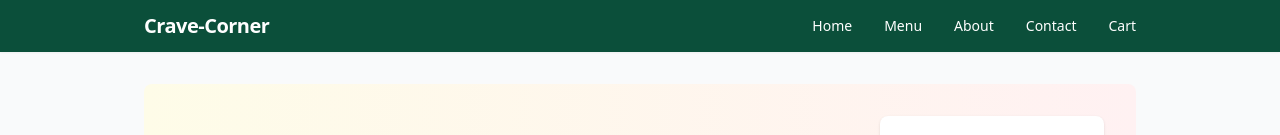
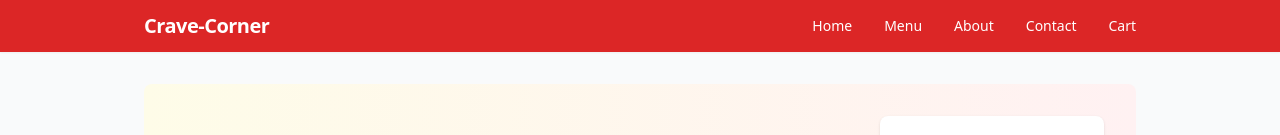
Before and after one commit to Dev-AqsaShah/crave-corner, a Next.js app in the folder crave-corner/: page / in a window 1280 px wide. Shown: the top 135 px of the page. Built offline with nearby package versions, Linux system fonts and the light colour scheme.

Commit message:
Update Navbar.tsx

```diff
--- a/crave-corner/src/components/Navbar.tsx
+++ b/crave-corner/src/components/Navbar.tsx
@@ -23,7 +23,7 @@ export default function Navbar() {
         initial={{ y: -12, opacity: 0 }}
         animate={{ y: 0, opacity: 1 }}
         transition={{ type: 'spring', stiffness: 120, damping: 14 }}
-        className="bg-brand text-white shadow-sm"
+        className="bg-red-600 text-white shadow-sm"
       >
         <div className="max-w-5xl mx-auto px-4 py-3 flex items-center justify-between">
           {/* Logo / Brand (text-only) */}
```
